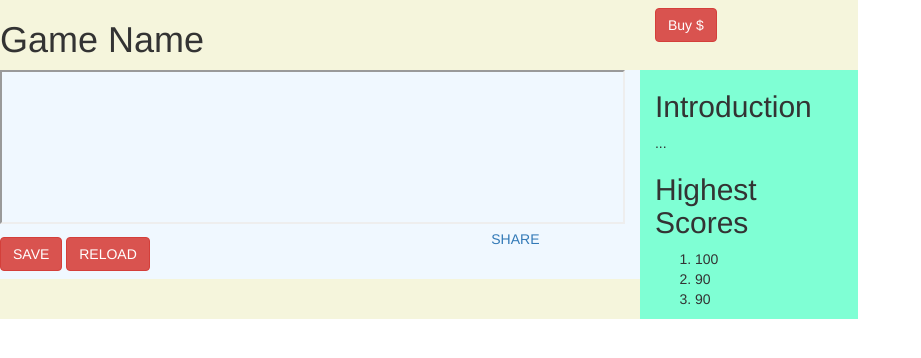
After one commit to hongkuancn/game-store, a Django app: template games/templates/games/gaming.html in a window 1280 px wide. The commit adds this page. Shown: the top 358 px of the page, without its empty margins (0-921 px from the left). Run offline with Django 3.2, Linux system fonts and the light colour scheme; the template is opened without the code that fills it, so the values that code supplies are empty; some libraries are stand-ins or nearby versions.

Commit message:
added gaming.html

```diff
--- /dev/null
+++ b/games/templates/games/css/gaming_layout.css
@@ -0,0 +1,3 @@
+.game{
+    width: 100%;
+}
--- a/games/templates/games/css/index_layout.css
+++ b/games/templates/games/css/index_layout.css
@@ -1,5 +1,6 @@
 body{
     color: black;
+    overflow-x:hidden;
 }
 .carousel-inner img{
     width: 100%;
--- /dev/null
+++ b/games/templates/games/gaming.html
@@ -0,0 +1,61 @@
+<!DOCTYPE html>
+<html lang="en">
+<head>
+    <meta charset="UTF-8">
+    <meta name="viewport" content="width=device-width, initial-scale=1.0">
+    <meta http-equiv="X-UA-Compatible" content="ie=edge">
+    <!--link rel="stylesheet" href="https://stackpath.bootstrapcdn.com/bootstrap/4.2.1/css/bootstrap.min.css"-->
+    <link rel="stylesheet" href="https://maxcdn.bootstrapcdn.com/bootstrap/3.3.7/css/bootstrap.min.css">
+    <link rel="stylesheet" href="css/gaming_layout.css">
+    <script src="https://ajax.googleapis.com/ajax/libs/jquery/3.3.1/jquery.min.js"></script>
+    <script src="https://maxcdn.bootstrapcdn.com/bootstrap/3.3.7/js/bootstrap.min.js"></script>
+    <title>2333</title>
+</head>
+<body>
+    <div class="row">
+
+        <div class="col-xs-8 col-sm-4 col-lg-8" style="background-color:beige;">
+            <!-- header to gaming -->
+            <div class="row">
+                <div class="col-xs-9 col-sm-6 col-lg-9">
+                    <h1>Game Name</h1>
+                </div>
+                <div class="col-xs-3 col-sm-6 col-lg-3">
+                    <!-- TODO: add price to the button -->
+                    <button class="btn btn-danger navbar-btn">Buy $</button>
+                </div>
+            </div>
+
+            <div class="row">
+                <div class="col-xs-9 col-sm-6 col-lg-9" style="background-color: aliceblue">
+                    <iframe class="game">
+
+                    </iframe>
+                    <div class="row">
+                        <div class="col-xs-9 col-sm-6 col-lg-9">
+                            <button class="btn btn-danger navbar-btn">SAVE</button>
+                            <button class="btn btn-danger navbar-btn">RELOAD</button>
+                        </div>
+                        <div class="col-xs-3 col-sm-6 col-lg-3">
+                            <p><a href="#">SHARE</a></p>
+                        </div>
+                    </div>
+                </div>
+                <div class="col-xs-3 col-sm-6 col-lg-3" style="background-color: aquamarine">
+                    <h2>Introduction</h2>
+                    <!-- TODO: add specific game introduction -->
+                    <p>...</p>
+                    <h2>Highest Scores</h2>
+                    <ol>
+                        <li>100</li>
+                        <li>90</li>
+                        <li>90</li>
+                    </ol>
+                </div>
+            </div>
+        </div>
+
+    </div>
+
+</body>
+</html>
--- a/games/templates/games/index.html
+++ b/games/templates/games/index.html
@@ -113,7 +113,7 @@
 
                 </div>
             </div>
-
+            <div class="col-xs-2 col-sm-4 col-lg-2" style="background-color:lavender;"></div>
         </div>
     </div>
 </body>
```
